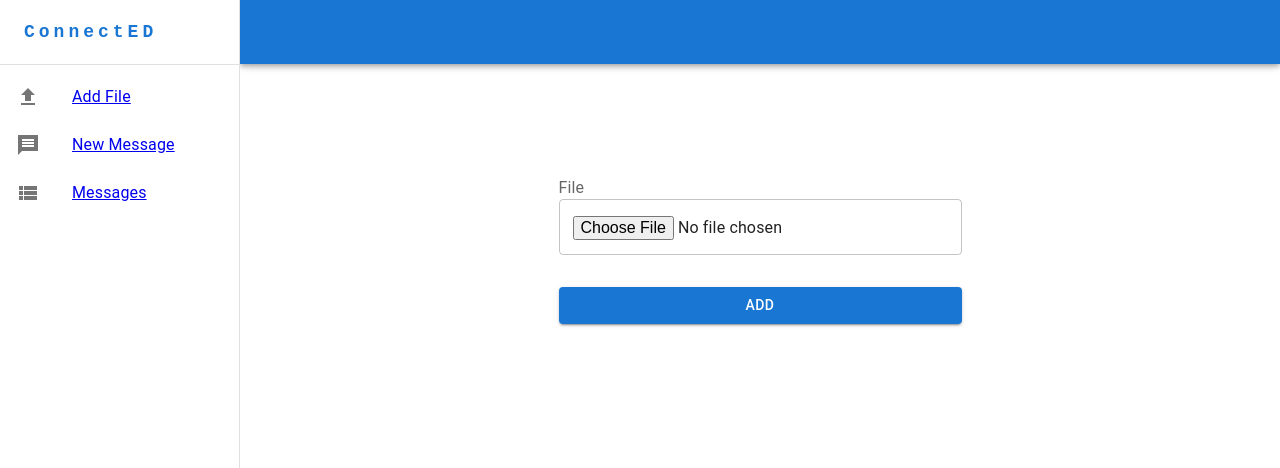
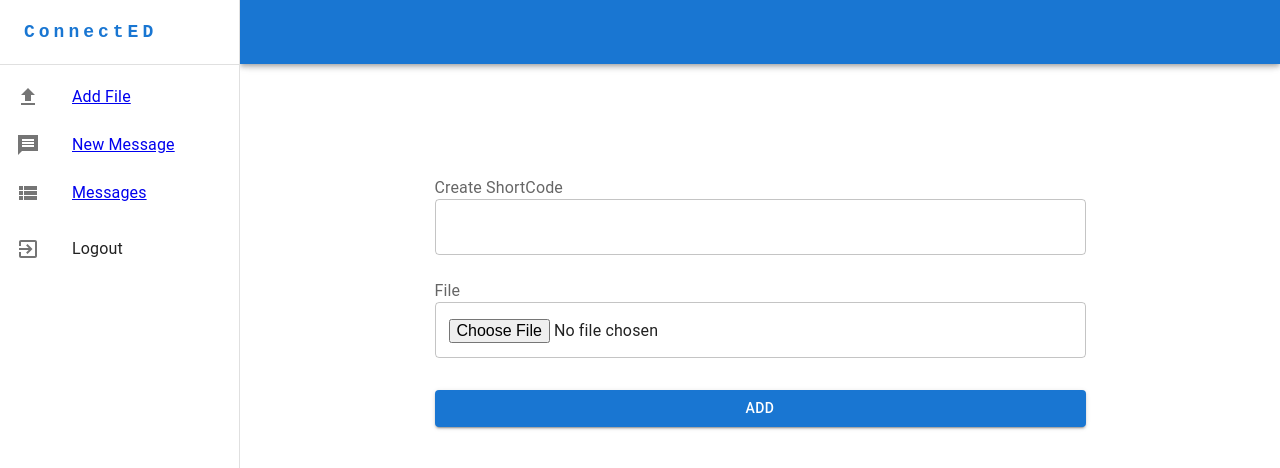
Before and after one commit to itcentralng/Connected-Frontend-old, a React (Create React App) app: page /addFiles in a window 1280 px wide. Shown: the top 468 px of the page. Built offline with nearby package versions, Linux system fonts and the light colour scheme.

Commit message:
Added Logout Button and fixed the don't have account link on the login page

```diff
--- a/src/App.js
+++ b/src/App.js
@@ -27,7 +27,7 @@ const App = () => {
         <Route index element={<RegistrationPage />} />
 
         <Route path="LoginPage" element={<LoginPage />} />
-        <Route path="register" element={<RegistrationPage />} />
+        <Route path="RegistrationPage" element={<RegistrationPage />} />
 
         {/* Routes with Layout */}
         <Route
--- a/src/layout/Sidebar.js
+++ b/src/layout/Sidebar.js
@@ -1,4 +1,5 @@
 import React from 'react';
+import { useNavigate } from 'react-router-dom';
 import Drawer from '@mui/material/Drawer';
 import Toolbar from '@mui/material/Toolbar';
 import List from '@mui/material/List';
@@ -9,9 +10,11 @@ import ListItemIcon from '@mui/material/ListItemIcon';
 import ListItemText from '@mui/material/ListItemText';
 import { NavLink } from 'react-router-dom';
 import { Typography } from '@mui/material';
-import { MessageSharp, ViewList, FileUpload } from '@mui/icons-material';
+import { MessageSharp, ViewList, FileUpload, ExitToApp } from '@mui/icons-material';
 
 const Sidebar = ({ drawerWidth }) => {
+  const navigate = useNavigate();
+
   const menuItems = [
     {
       icon: <FileUpload />,
@@ -29,6 +32,10 @@ const Sidebar = ({ drawerWidth }) => {
       link: 'messages',
     },
   ];
+
+  const logout = () => {
+    navigate('/LoginPage');
+  };
 
   return (
     <Drawer
@@ -77,6 +84,13 @@ const Sidebar = ({ drawerWidth }) => {
           </ListItem>
         ))}
       </List>
+      {/* Logout Button */}
+      <ListItem button onClick={logout}>
+        <ListItemIcon>
+          <ExitToApp />
+        </ListItemIcon>
+        <ListItemText primary="Logout" />
+      </ListItem>
     </Drawer>
   );
 };
--- a/src/pages/AddFiles.js
+++ b/src/pages/AddFiles.js
@@ -34,6 +34,13 @@ export default function AddFiles() {
         }}
       >
         <Box component="form" sx={{ mt: 1 }}>
+        <FormControl fullWidth margin="normal">
+            <FormLabel>Create ShortCode</FormLabel>
+            <Stack direction="row" spacing={1}>
+              <TextField type="text" id="text" name="text" onChange={handleFileChange} fullWidth required />
+              {false && <CircularProgress />}
+            </Stack>
+          </FormControl>
           <FormControl fullWidth margin="normal">
             <FormLabel>File</FormLabel>
             <Stack direction="row" spacing={1}>
```
